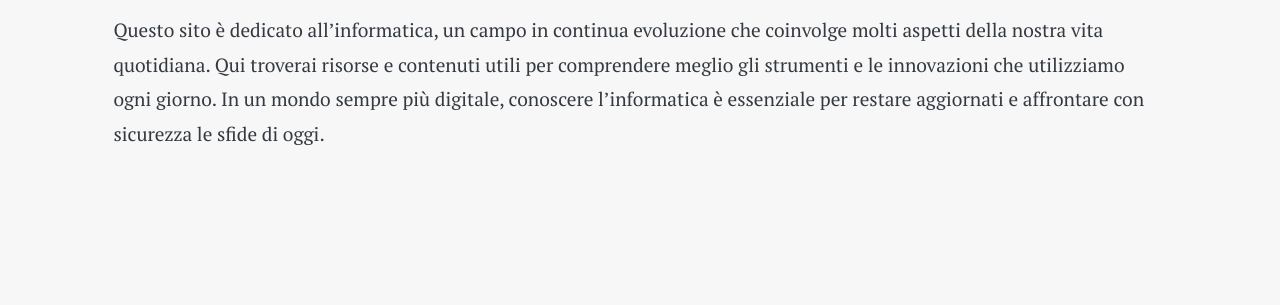
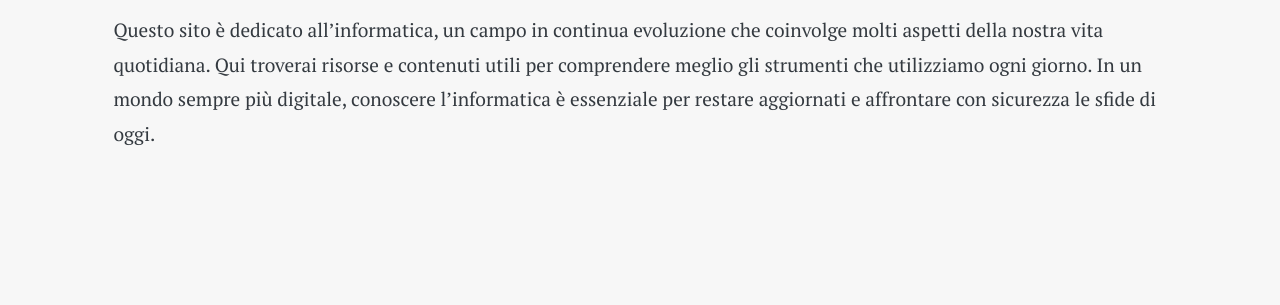
Before and after one commit to psWithCoffee/psWithCoffee.github.io, a plain HTML site: page home.html in a window 1280 px wide. Shown: the part 495-800 px from the top of the page. Drawn offline with Linux system fonts and the light colour scheme; a web font is replaced by a local one.

```diff
--- a/home.html
+++ b/home.html
@@ -1,5 +1,5 @@
 <!DOCTYPE html>
-<html lang="it">
+<html>
 <head>
   <meta charset="UTF-8" />
   <meta name="viewport" content="width=device-width, initial-scale=1.0"/>
@@ -33,7 +33,7 @@
       <h2>Benvenuti!</h2>
       <p>
         Questo sito è dedicato all’informatica, un campo in continua evoluzione che coinvolge molti aspetti della nostra vita quotidiana.
-        Qui troverai risorse e contenuti utili per comprendere meglio gli strumenti e le innovazioni che utilizziamo ogni giorno.
+        Qui troverai risorse e contenuti utili per comprendere meglio gli strumenti che utilizziamo ogni giorno.
         In un mondo sempre più digitale, conoscere l’informatica è essenziale per restare aggiornati e affrontare con sicurezza le sfide di oggi.
       </p>
     </section>
```
